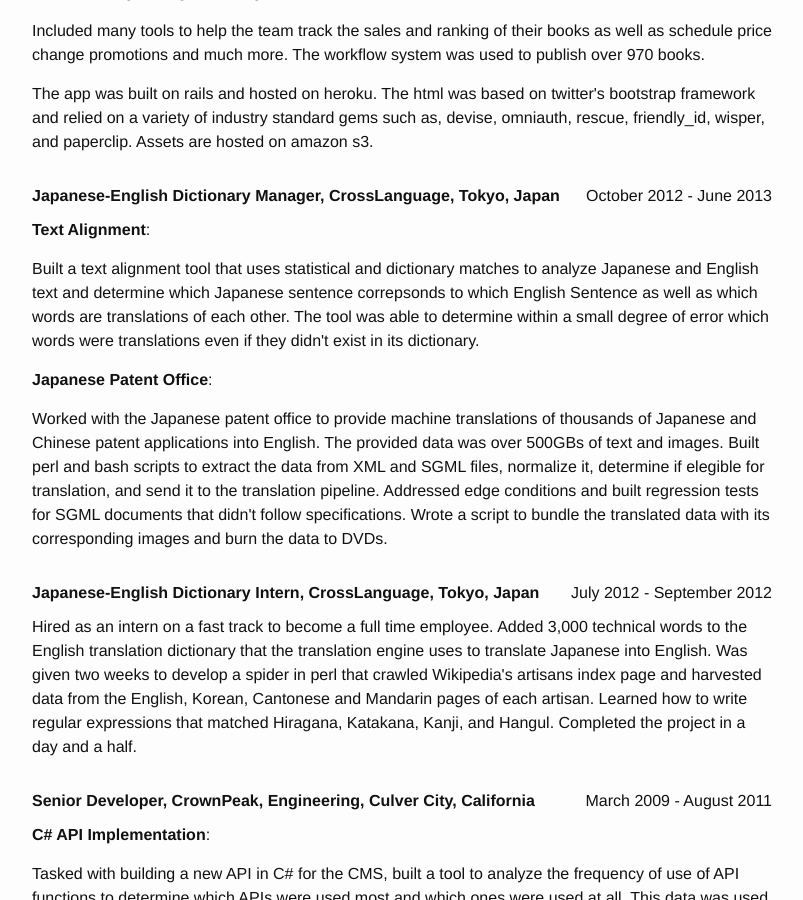
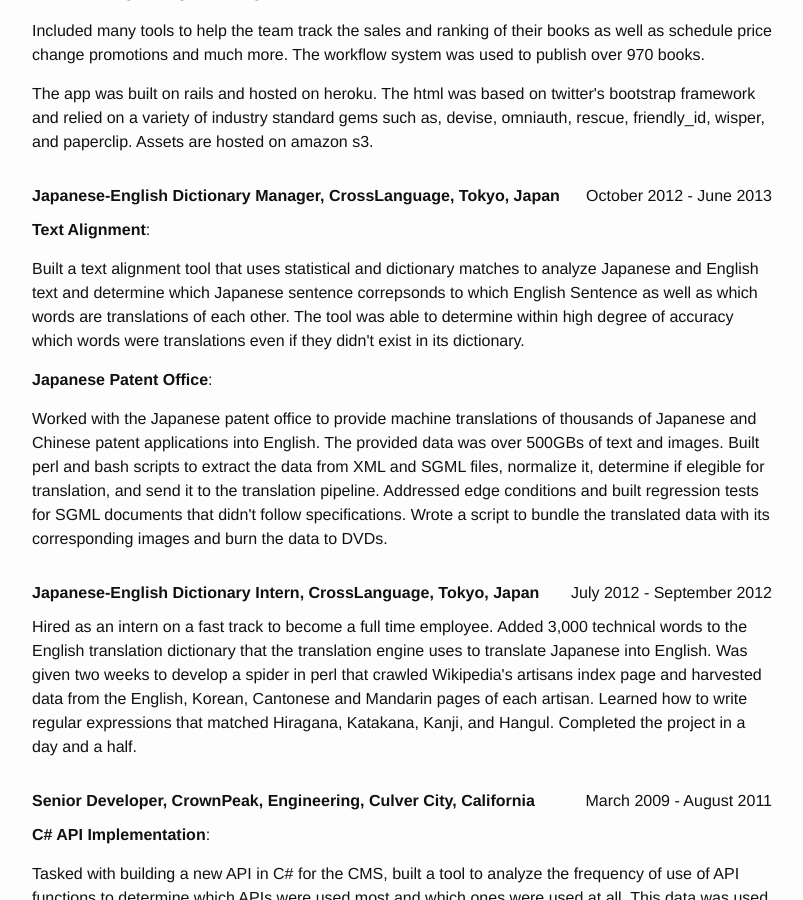
Before and after one commit to SleepyDeveloper/sleepydeveloper.github.io, a Jekyll site: the page built from index.html, in a window 1280 px wide and 900 px high, scrolled down 1030 px. Shown: the whole window, without its empty margins (238-1041 px from the left). Built offline with Jekyll 4.4.1, drawn with Linux system fonts in a browser that asks for light colours.

Commit message:
Rewording
Signed-off-by: sleepydeveloper <sleepydeveloper@gmail.com>

```diff
--- a/index.html
+++ b/index.html
@@ -81,7 +81,7 @@
           to analyze Japanese and English text and determine which Japanese
           sentence correpsonds to which English Sentence as well as which words
           are translations of each other. The tool was able to determine within
-          a small degree of error which words were translations even if they
+          high degree of accuracy which words were translations even if they
           didn't exist in its dictionary.
         </p>
         <h4><strong>Japanese Patent Office</strong>:</h4>
```
